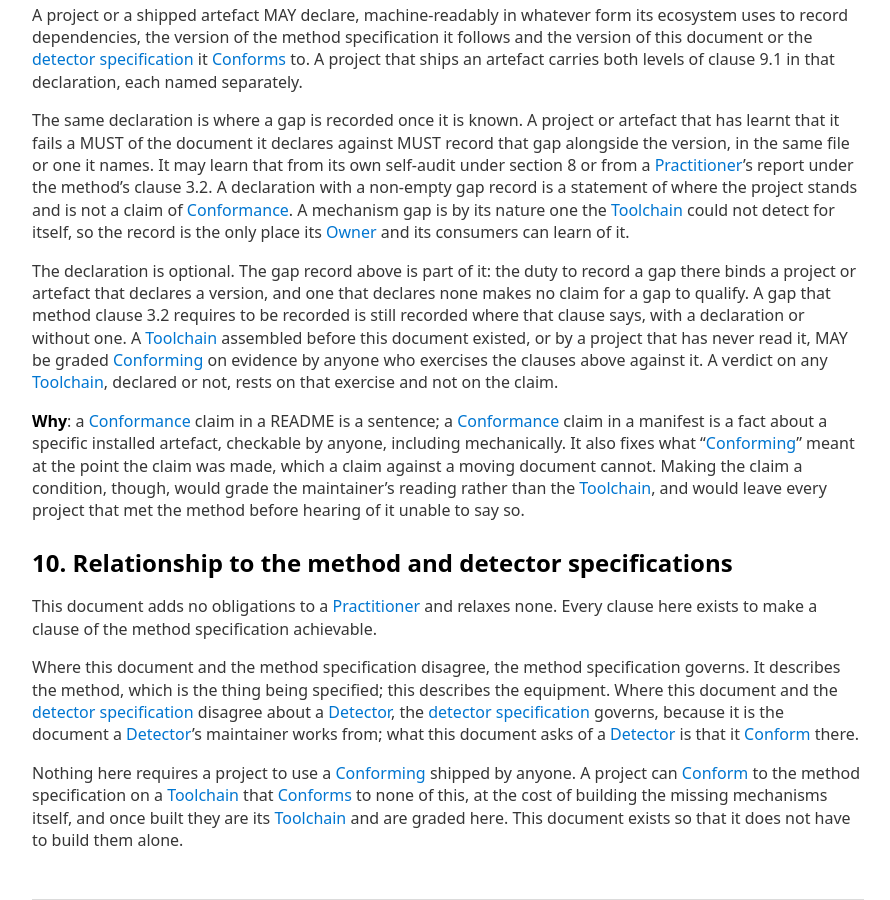
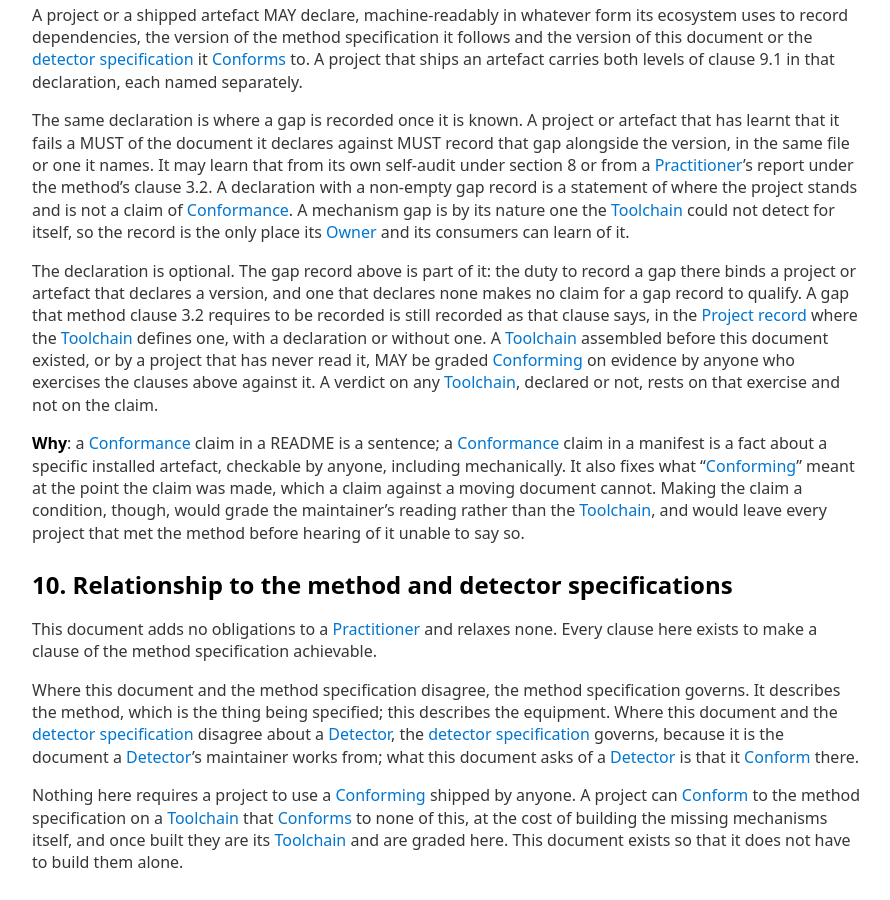
Before and after one commit to Defence-Before-Fix/defence-before-fix.github.io, a Jekyll site: the page built from TOOLING-SPEC.md, in a window 1280 px wide and 900 px high, scrolled down 10779 px. Shown: the whole window, without its empty margins (192-1082 px from the left). Built offline with Jekyll 4.4.1, drawn with Linux system fonts in a browser that asks for light colours; our own code applies the rules of GitHub Pages for plain Markdown files.

Commit message:
Toolchain 9.2: the gap a non-declaring project records goes to the project record
Clarity, no obligation changed. The sentence added to clause 9.2 sent a reader who has only
this document to "where that clause says" in the method specification; it now names the
project record, which is where method clause 3.2 puts a gap.

Co-Authored-By: Claude Opus 5.5 <noreply@anthropic.com>

```diff
--- a/TOOLING-SPEC.md
+++ b/TOOLING-SPEC.md
@@ -471,9 +471,9 @@ place its [Owner] and its consumers can learn of it.
 
 The declaration is optional. The gap record above is part of it: the duty to record a gap there
 binds a project or artefact that declares a version, and one that declares none makes no claim
-for a gap to qualify.
-A gap that method clause 3.2 requires to be recorded is still recorded where that clause says,
-with a declaration or without one. A [Toolchain] assembled before this document existed, or by a
+for a gap record to qualify. A gap that method clause 3.2 requires to be recorded is still
+recorded as that clause says, in the [Project record] where the [Toolchain] defines one, with a
+declaration or without one. A [Toolchain] assembled before this document existed, or by a
 project that has never read it, MAY be graded [Conforming] on evidence by anyone who exercises
 the clauses above against it. A verdict on any [Toolchain], declared or not, rests on that
 exercise and not on the claim.
```
